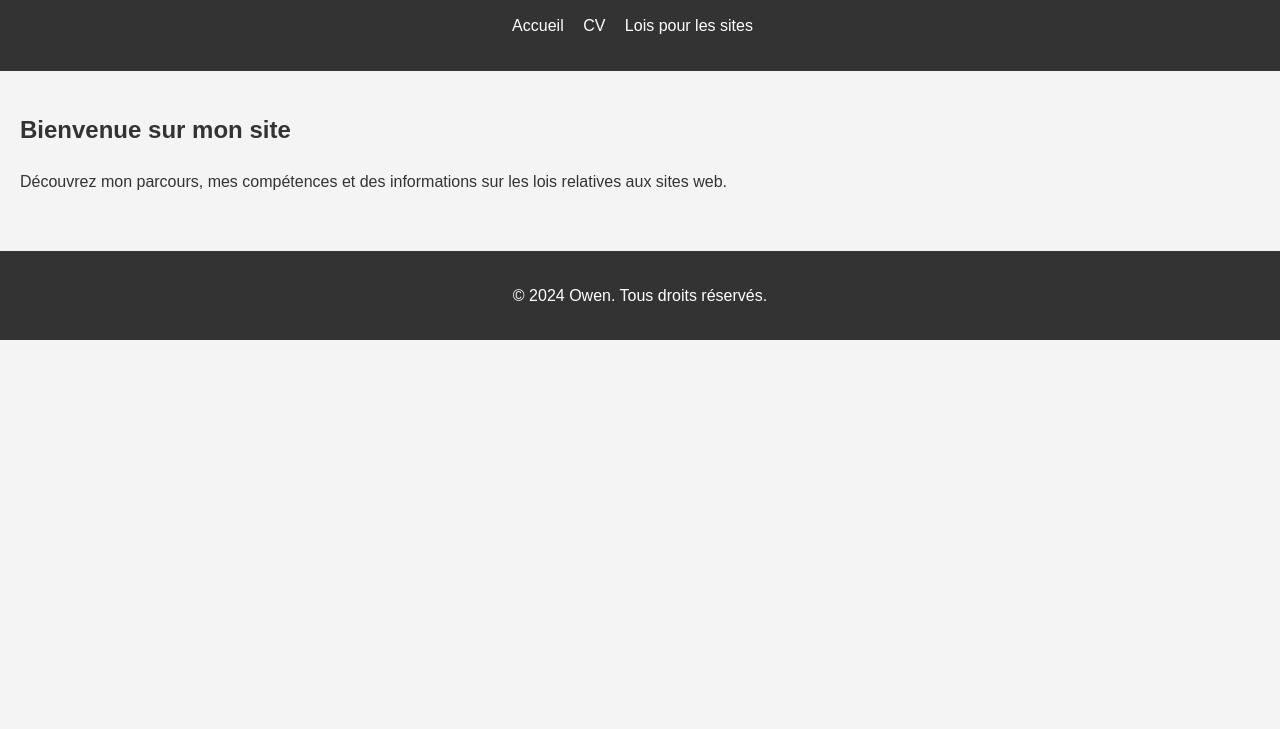
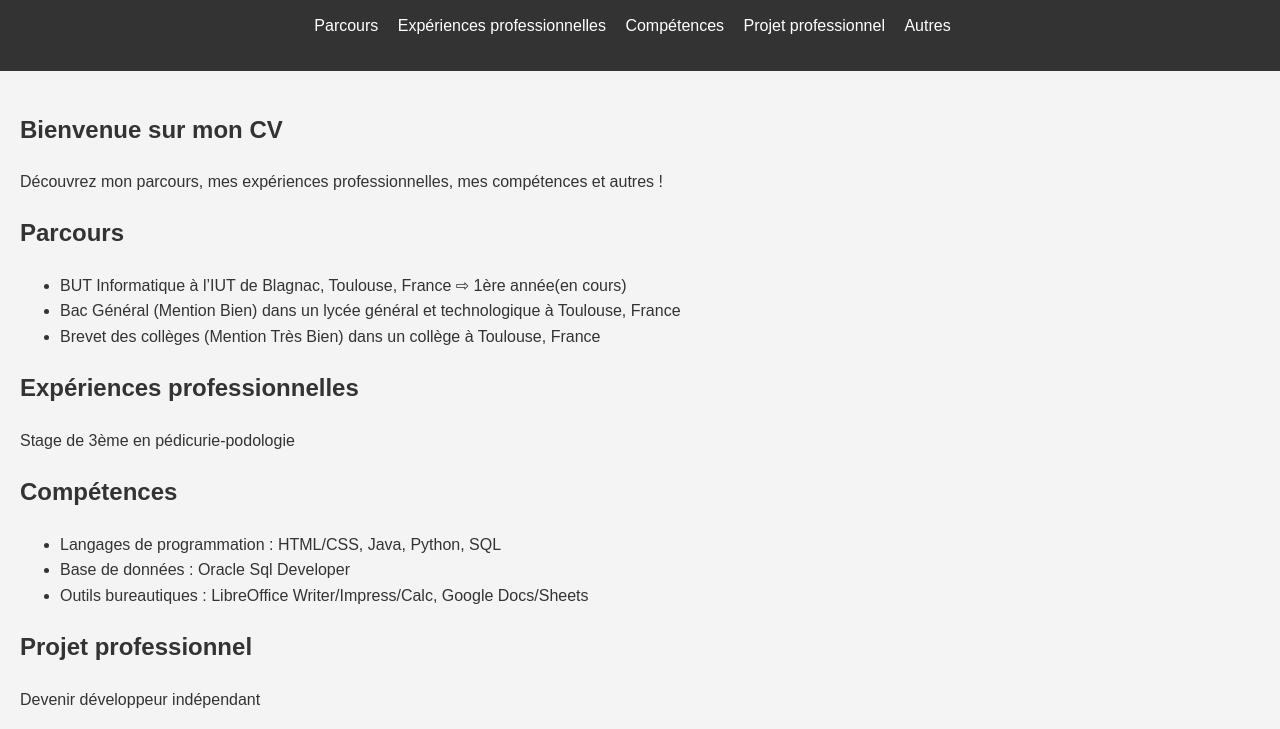
Before and after one commit to owenmii/owenmii.github.io, a plain HTML site: page index.html in a window 1280 px wide. Shown: the part 70-799 px from the top of the page. Drawn offline with Linux system fonts and the light colour scheme.

Commit message:
Update index.html

```diff
--- a/index.html
+++ b/index.html
@@ -11,17 +11,55 @@
         <h1>CV - Owen</h1>
         <nav>
             <ul>
-                <li><a href="index.html">Accueil</a></li>
-                <li><a href="cv.html">CV</a></li>
-                <li><a href="lois.html">Lois pour les sites</a></li>
+                <li><a href="#parcours">Parcours</a></li>
+                <li><a href="#experiencesPro">Expériences professionnelles</a></li>
+                <li><a href="#competences">Compétences</a></li>
+                <li><a href="#projetPro">Projet professionnel</a></li>
+                <li><a href="#interets">Autres</a></li>
             </ul>
         </nav>
     </header>
 
     <main>
         <section id="introduction">
-            <h2>Bienvenue sur mon site</h2>
-            <p>Découvrez mon parcours, mes compétences et des informations sur les lois relatives aux sites web.</p>
+            <h2>Bienvenue sur mon CV</h2>
+            <p>Découvrez mon parcours, mes expériences professionnelles, mes compétences et autres !</p>
+        </section>
+
+        <section id="parcours">
+            <h2>Parcours</h2>
+            <ul>
+                <li>BUT Informatique à l’IUT de Blagnac, Toulouse, France ⇨ 1ère année(en cours)</li>
+                <li>Bac Général (Mention Bien) dans un lycée général et technologique à Toulouse, France</li>
+                <li>Brevet des collèges (Mention Très Bien) dans un collège à Toulouse, France</li>
+            </ul>
+        </section>
+
+        <section id="experiencesPro">
+            <h2>Expériences professionnelles</h2>
+            <p>Stage de 3ème en pédicurie-podologie</p>
+        </section>
+
+        <section id="competences">
+            <h2>Compétences</h2>
+            <ul>
+                <li>Langages de programmation : HTML/CSS, Java, Python, SQL</li>
+                <li>Base de données : Oracle Sql Developer</li>
+                <li>Outils bureautiques : LibreOffice Writer/Impress/Calc, Google Docs/Sheets</li>
+            </ul>
+        </section>
+
+        <section id="projetPro">
+            <h2>Projet professionnel</h2>
+            <p>Devenir développeur indépendant</p>
+        </section>
+
+        <section id="interets">
+            <h2>Autres compétences / Centres d'intérêts</h2>
+            <ul>
+                <li>Langues : Français (Natif), Anglais (Bilingue), Chinois (Notions)</li>
+                <li>Sport (Salle de sport)</li>
+            </ul>
         </section>
     </main>
 
```
